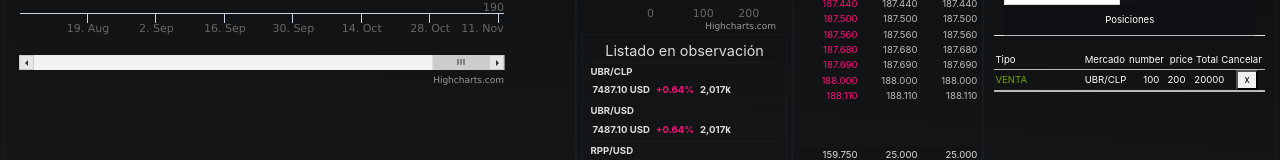
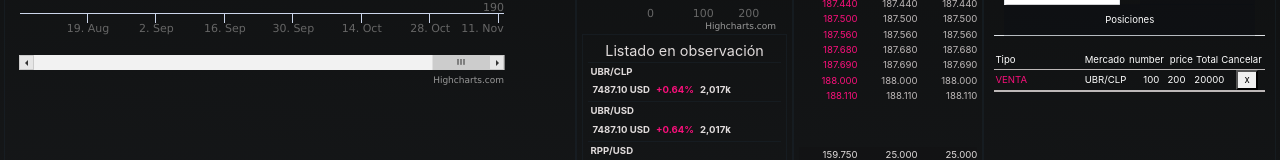
Before and after one commit to Dhauzur/front-afiste, a Vue app: page / in a window 1280 px wide. Shown: the part 425-585 px from the top of the page. Built offline with nearby package versions, Linux system fonts and the light colour scheme; no server answers; what vue-icon would draw is missing.

Commit message:
venta color compra

```diff
--- a/src/components/transaciones/index.vue
+++ b/src/components/transaciones/index.vue
@@ -51,7 +51,7 @@
               <td>Cancelar</td>
             </tr>
             <tr v-for = "(order, index) in dataOrder">
-      <td class="greenColor">{{order.type}}</td>
+              <td :class="{ greenColor: order.type == 'COMPRA', redColor: order.type == 'VENTA' }">{{order.type}}</td>
               <td>{{order.merkat}}</td>
               <td>{{order.number}}</td>
               <td>{{order.price}}</td>
@@ -66,6 +66,7 @@
     </b-tabs>
   </div>
 </template>
+
 <script>
 import { mapMutations } from 'vuex';
 export default {
```
Lines whose indentation alone changed are shown as unchanged.
